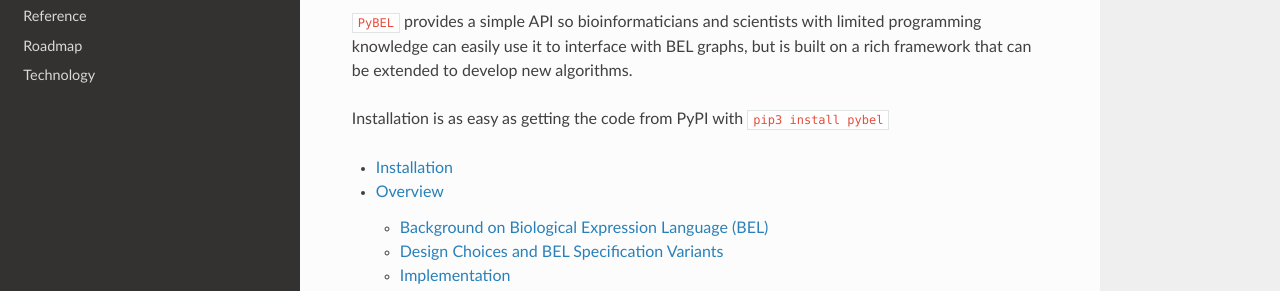
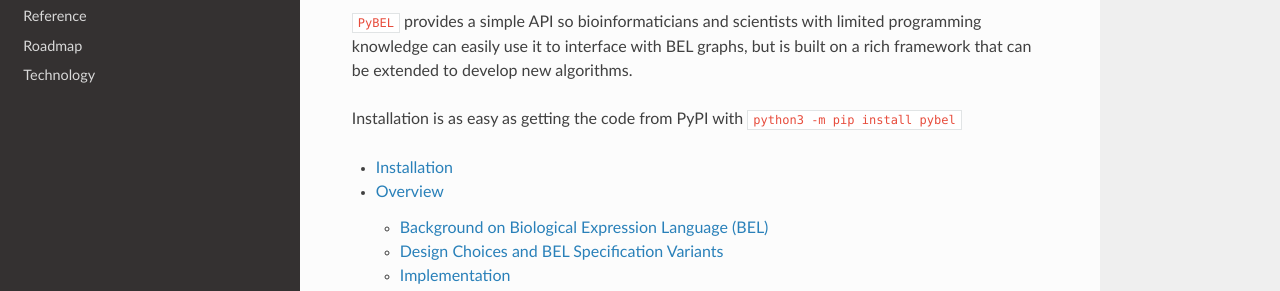
Before and after one commit to pybel/pybel, a Sphinx documentation site: the page built from docs/source/index.rst, in a window 1280 px wide and 900 px high. Shown: the part 366-657 px from the top of the window. Built offline with Sphinx 7.4.7 and the Read the Docs theme 2.0.0, drawn with Linux system fonts in a browser that asks for light colours.

Commit message:
Update docs
More consistent reference to python3 -m pip installation

```diff
--- a/README.rst
+++ b/README.rst
@@ -84,7 +84,7 @@
 
 .. code-block:: sh
 
-   pip install pybel
+   python3 -m pip install pybel
 
 See the `installation documentation <http://pybel.readthedocs.io/en/latest/installation.html>`_ for more advanced
 instructions. Also, check the change log at :code:`CHANGELOG.rst`.
--- a/docs/source/index.rst
+++ b/docs/source/index.rst
@@ -12,7 +12,7 @@
 :code:`PyBEL` provides a simple API so bioinformaticians and scientists with limited programming knowledge can easily
 use it to interface with BEL graphs, but is built on a rich framework that can be extended to develop new algorithms.
 
-Installation is as easy as getting the code from PyPI with :code:`pip3 install pybel`
+Installation is as easy as getting the code from PyPI with :code:`python3 -m pip install pybel`
 
 .. toctree::
    :maxdepth: 2
```
